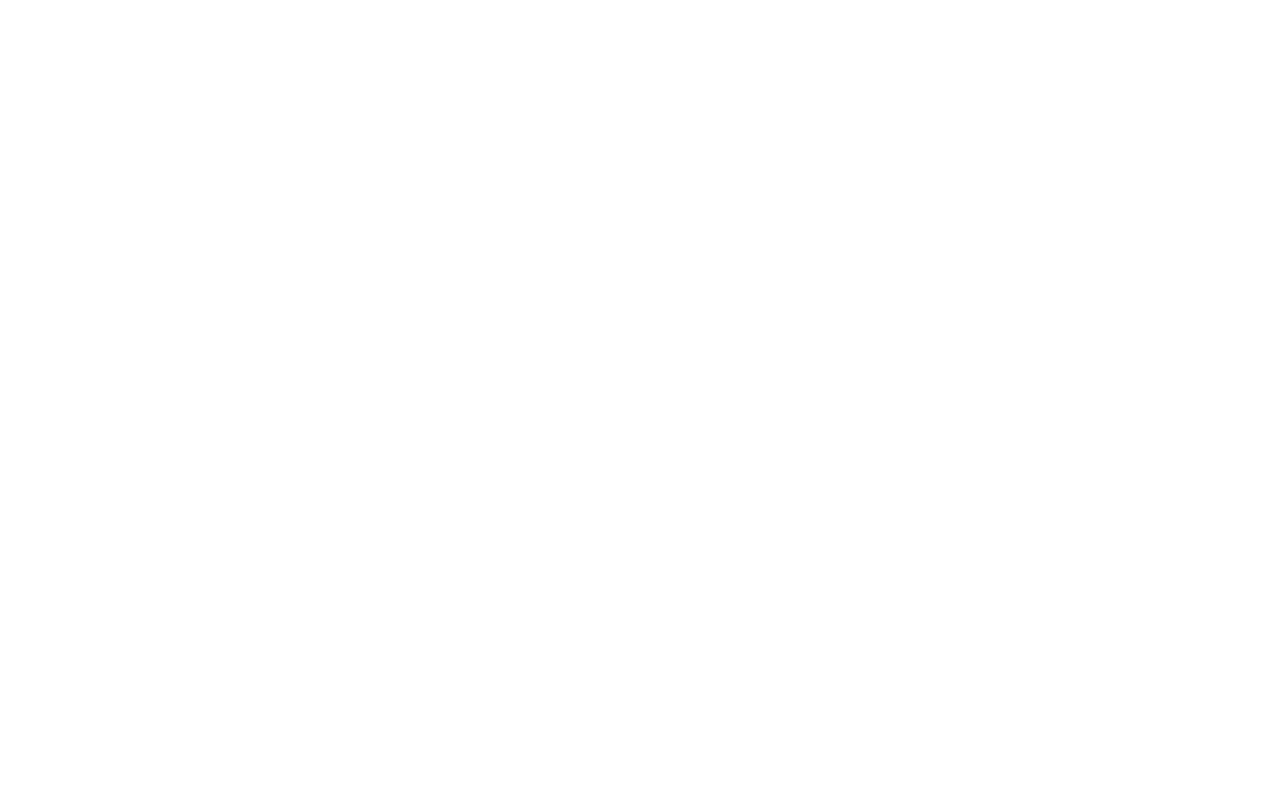
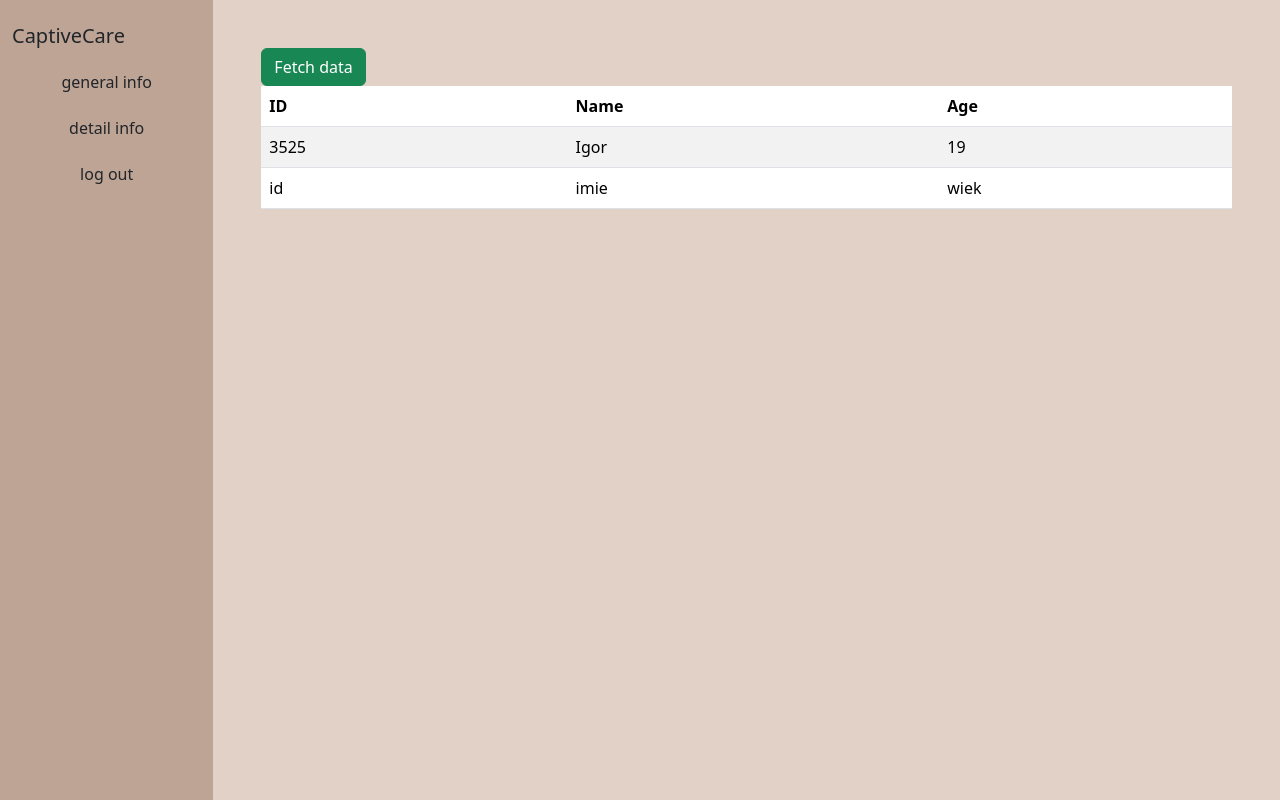
Before and after one commit to Igor5667/CaptiveCare, a React (Vite) app in the folder client/: page / in a window 1280 px wide. Built offline with nearby package versions, Linux system fonts and the light colour scheme.

Commit message:
update fetching client

```diff
--- /dev/null
+++ b/client/src/App.css
@@ -0,0 +1,11 @@
+.col{
+    background-color: #E2D1C7;
+}
+.col-2{
+    background-color: #bea495;
+}
+.navigation{
+    list-style: none;
+    text-align: center;
+    margin: 22px 0;
+}
--- a/client/src/App.jsx
+++ b/client/src/App.jsx
@@ -1,5 +1,6 @@
 import { useState } from 'react'
 import axios from 'axios'
+import './App.css'
 //bootstrap
 import 'bootstrap/dist/css/bootstrap.min.css'
 //pages
@@ -8,21 +9,18 @@
 
 function App() {
   const [isLogin, setIsLogin] = useState(false)
+  const [prisoners, setPrisoners] = useState([])
 
   const switchPages = () => {
-
+    setIsLogin(false)
   }
 
   async function fetchData(){
     console.log("I am fetching")
     try{
-      const res = await fetch("http://localhost:8080/prisoners", {method: "GET"})
-      if(!res.ok){
-        throw new Error(`network response was not ok: ${res.status}`)
-      }
-
-      const data = await res.json()
-      console.log(data)
+      const response = await axios.get("http://localhost:8080/prisoners")
+      const arr = [...prisoners, response.data]
+      setPrisoners(arr)
 
     }catch(err){
       console.log("Error: ", err)
@@ -31,7 +29,41 @@
 
   return (
     <>
-    {isLogin ? <Login />:null}
+    {isLogin ? <Login switchPages={switchPages}/>:<>
+
+    <div className="row m-0">
+      <nav className="col-2 py-4">
+        <h5>CaptiveCare</h5>
+        <li className='navigation'>general info</li>
+        <li className='navigation'>detail info</li>
+        <li className='navigation'>log out</li>
+      </nav>
+      <div className="col vh-100 p-5">
+        <button class="btn btn-success" onClick={fetchData}>Fetch data</button>
+        <table className="table table-striped ">
+          <thead>
+            <tr>
+              <th scope="col">ID</th>
+              <th scope="col">Name</th>
+              <th scope="col">Age</th>
+            </tr>
+          </thead>
+          <tbody>
+            <tr>
+              <td>3525</td>
+              <td>Igor</td>
+              <td>19</td>
+            </tr>
+            <tr>
+              <td>{prisoners[0]?._id.substring(0,4)??"id"}</td>
+              <td>{prisoners[0]?.name??"imie"}</td>
+              <td>{prisoners[0]?.age??"wiek"}</td>
+            </tr>
+          </tbody>
+        </table>
+      </div>
+    </div>
+    </>}
     </>
   )
 }
--- a/client/src/Pages/Login/Login.css
+++ b/client/src/Pages/Login/Login.css
@@ -44,3 +44,10 @@
     background-color: #82450F;
     color: #EFE6E1;
 }
+#login-data-alert{
+    position: absolute;
+    bottom: 20px;
+    right: 20px;
+    font-size: .6em;
+    padding: 7px;
+}
--- a/client/src/Pages/Login/Login.jsx
+++ b/client/src/Pages/Login/Login.jsx
@@ -1,17 +1,17 @@
 import React, { useState } from 'react';
 import './Login.css'
 import 'bootstrap/dist/css/bootstrap.min.css'
-import { Button, Form, Col, Row } from 'react-bootstrap'
+import { Button, Form, Col, Row, Alert} from 'react-bootstrap'
 
 
-const Login = () => {
+const Login = ({switchPages}) => {
     const [loginInformations, setLoginInformations] = useState({login: "", password: ""})
 
     const handleLogin = (e) => {
         e.preventDefault()
         if (loginInformations.login === "admin@hejka.com" &&
             loginInformations.password === "kocham paczki") {
-            alert("zalogowano")
+            switchPages()
         }
     }
 
@@ -39,7 +39,12 @@
                             >
                             Login
                         </Button>
+
                     </Form>
+                    <Alert id='login-data-alert'>
+                        Login: admin@hejka.com <br />
+                        Password: kocham paczki
+                    </Alert>
                 </Col>
             </Row>
         </div>
```
